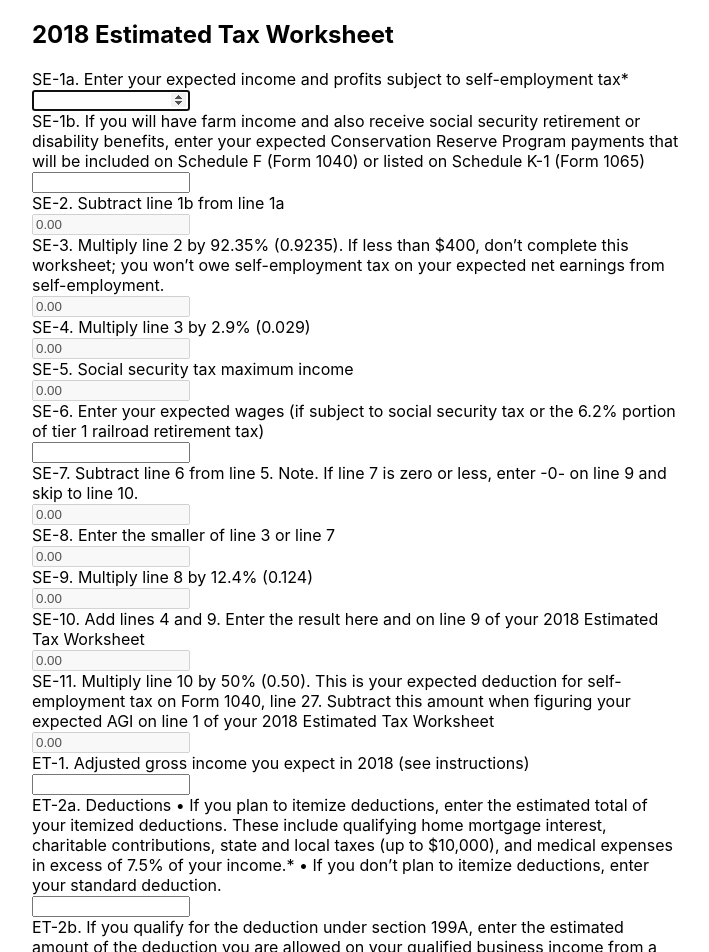
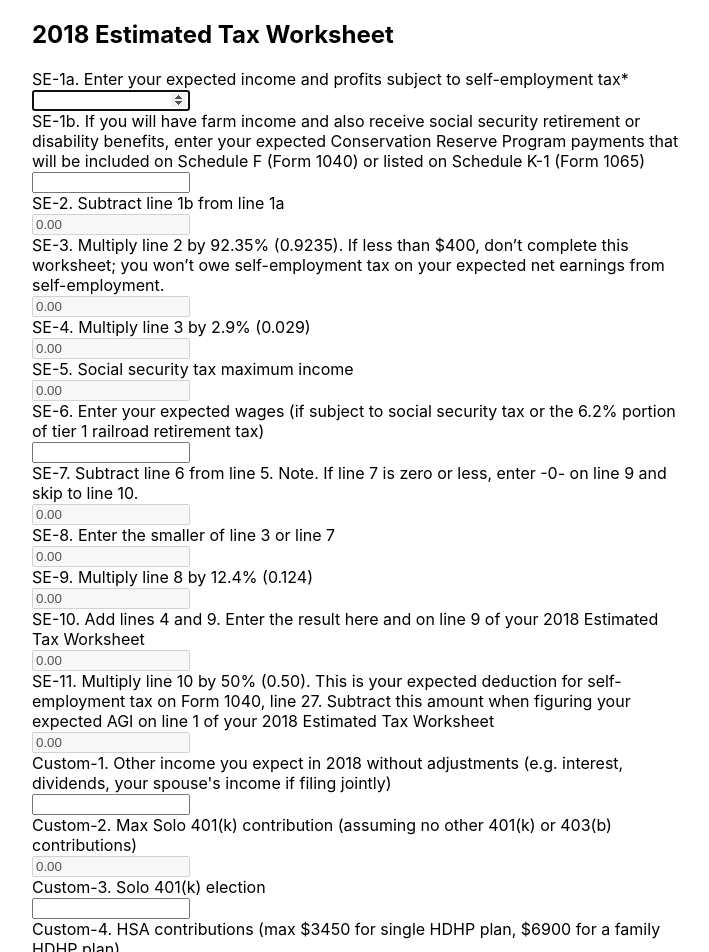
Before and after one commit to tsamb/estimated-tax-calculator, a React (Create React App) app: page / in a window 1280 px wide. Shown: the top 952 px of the page, without its empty margins (283-992 px from the left). Built offline with nearby package versions, Linux system fonts and the light colour scheme.

Commit message:
Add custom fields to make things easier

```diff
--- a/src/data/estimatedTaxFields.js
+++ b/src/data/estimatedTaxFields.js
@@ -85,11 +85,39 @@ export default [
     op: values => values["SE-10"] * 0.5
   },
   {
+    name: "Custom-1",
+    instruction: "Other income you expect in 2018 without adjustments (e.g. interest, dividends, your spouse's income if filing jointly)",
+    explanation: "",
+    computed: false,
+    op: values => {}
+  },
+  {
+    name: "Custom-2",
+    instruction: "Max Solo 401(k) contribution (assuming no other 401(k) or 403(b) contributions)",
+    explanation: "",
+    computed: true,
+    op: values => (values["SE-1a"] - values["SE-11"]) * 0.2 + Math.min(values["SE-1a"],18500)
+  },
+  {
+    name: "Custom-3",
+    instruction: "Solo 401(k) election",
+    explanation: "",
+    computed: false,
+    op: values => {}
+  },
+  {
+    name: "Custom-4",
+    instruction: "HSA contributions (max $3450 for single HDHP plan, $6900 for a family HDHP plan)",
+    explanation: "",
+    computed: false,
+    op: values => {}
+  },
+  {
     name: "ET-1",
     instruction: "Adjusted gross income you expect in 2018 (see instructions)",
     explanation: "",
-    computed: false,
-    op: values => {}
+    computed: true,
+    op: values => values["SE-1a"] + values["SE-6"] + values["Custom-1"] - values["SE-11"] - values["Custom-3"] - values["Custom-4"]
   },
   {
     name: "ET-2a",
@@ -201,7 +229,7 @@ export default [
   {
     name: "ET-12b",
     instruction: "Required annual payment based on prior year's tax (see instructions)",
-    explanation: "",
+    explanation: "Almost always is line 63 of your 2017 1040. Somtimes includes reductions from that number.",
     computed: false,
     op: values => {}
     // eventually calculate based on Q&A + static data
@@ -210,7 +238,7 @@ export default [
     name: "ET-12c",
     instruction: "Required annual payment to avoid a penalty. Enter the smaller of line 12a or 12b. Caution: Generally, if you do not prepay (through income tax withholding and estimated tax payments) at least the amount on line 12c, you may owe a penalty for not paying enough estimated tax. To avoid a penalty, make sure your estimate on line 11c is as accurate as possible. Even if you pay the required annual payment, you may still owe tax when you file your return. If you prefer, you can pay the amount shown on line 11c. For details, see chapter 2 of Pub. 505.",
     explanation: "",
-    computed: false,
+    computed: true,
     op: values => Math.min(values["ET-12a"], values["ET-12b"])
   },
   {
```
